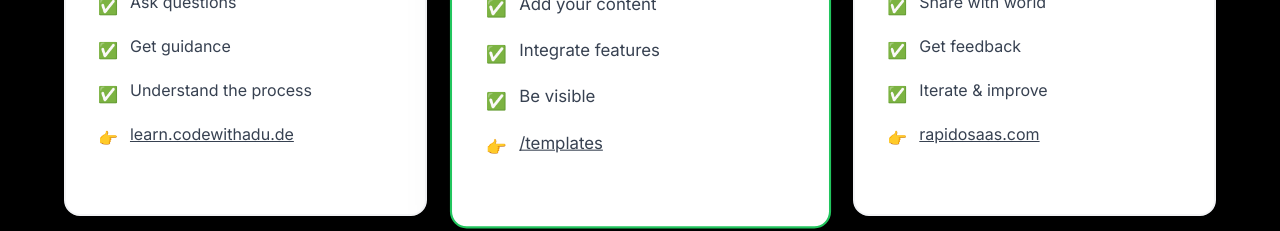
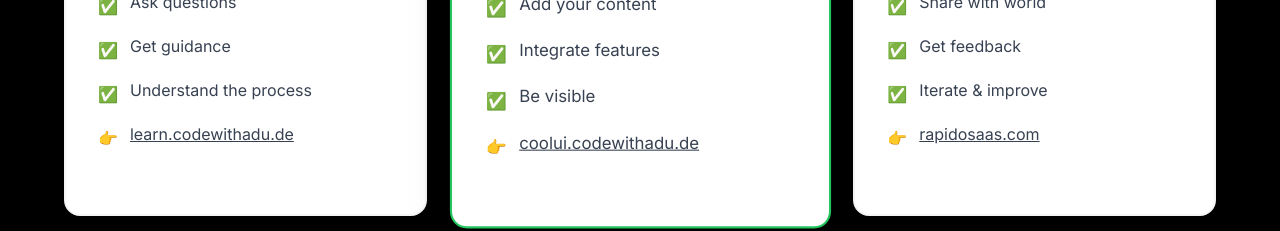
Before and after one commit to nazimboudeffa/codewithadu-de, a Next.js app: page / in a window 1280 px wide. Shown: the part 2100-2331 px from the top of the page. Built offline with nearby package versions, Linux system fonts and the light colour scheme.

Commit message:
little fix

```diff
--- a/src/translations/index.ts
+++ b/src/translations/index.ts
@@ -33,7 +33,7 @@ export const translations = {
           step3: "Add your content",
           step4: "Integrate features",
           step5: "Be visible",
-          step6: "/templates"
+          step6: "coolui.codewithadu.de"
         },
         ship: {
           title: "SaaS",
@@ -108,7 +108,7 @@ export const translations = {
           step3: "Ajouter votre contenu",
           step4: "Intégrer les fonctionnalités",
           step5: "Être visible",
-          step6: "/templates"
+          step6: "coolui.codewithadu.de"
         },
         ship: {
           title: "SaaS",
```
